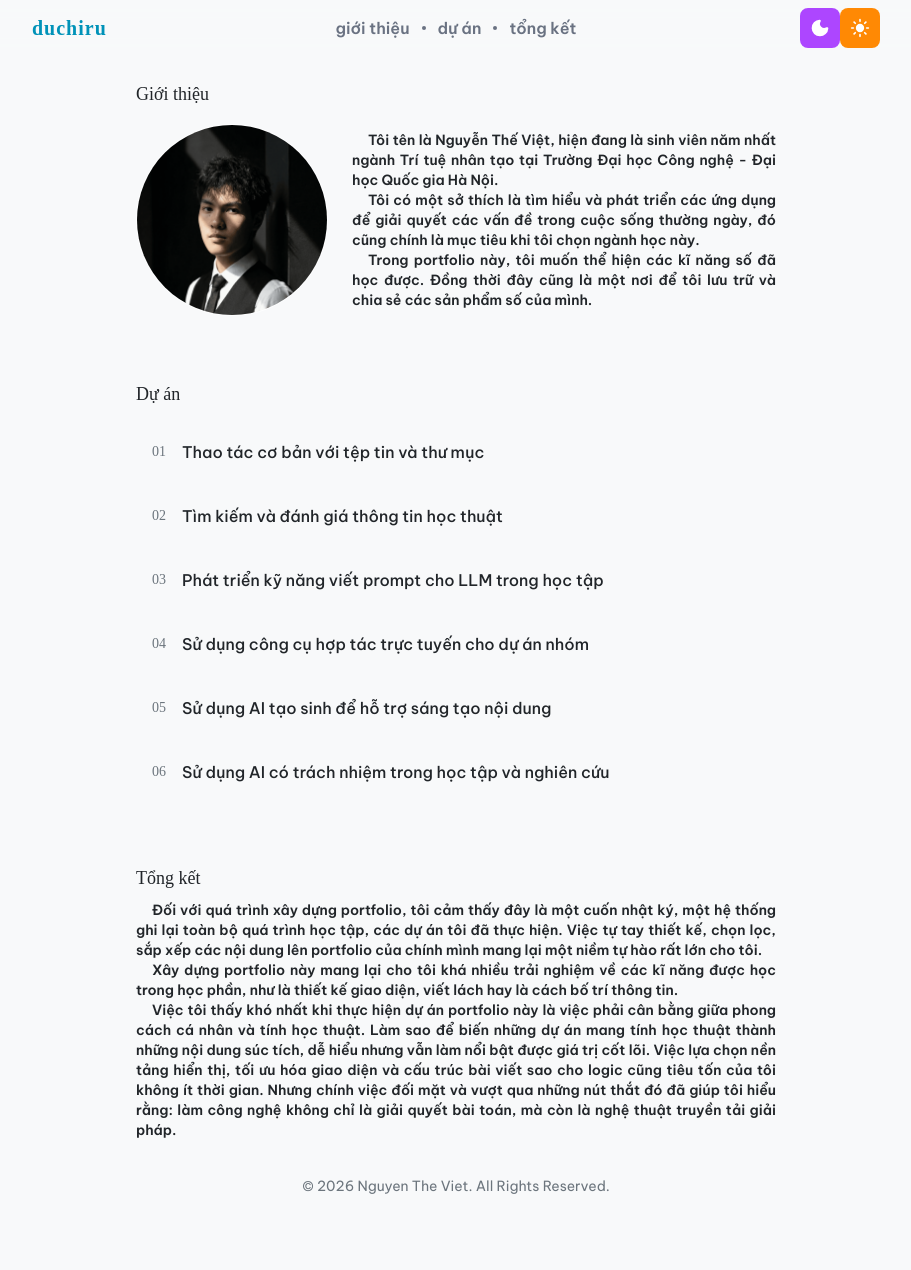
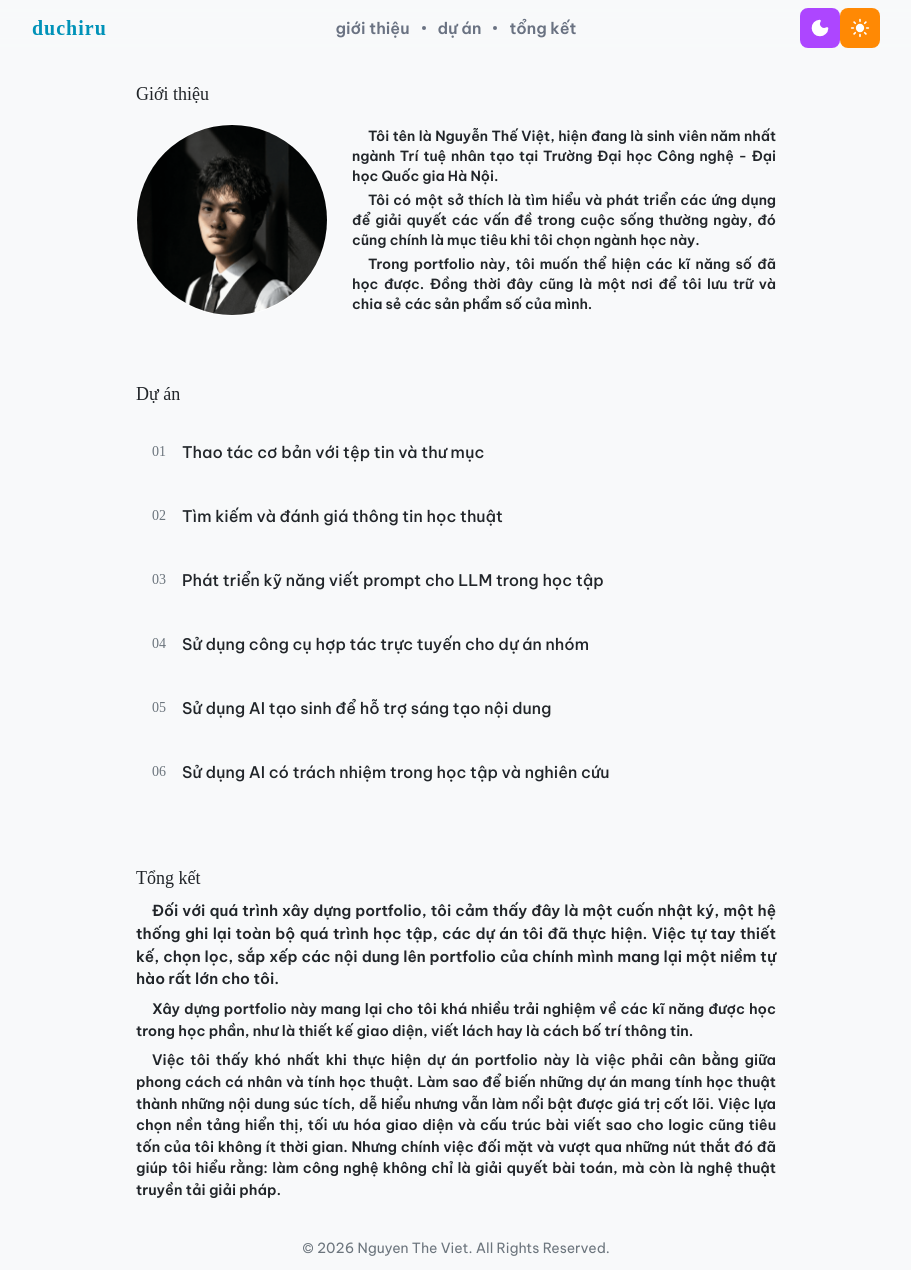
Before and after one commit to duchiru/portfolio-website, an Astro site: page / in a window 1280 px wide. Shown: the whole page, without its empty margins (184-1095 px from the left). Before the commit the page ends 1208 px from the top, so only its background shows below. Built offline with nearby package versions, Linux system fonts and the light colour scheme; Astro itself is replaced by a stand-in of ours; a web font is replaced by a local one.

Commit message:
fix: adjust text size

```diff
--- a/src/pages/index.astro
+++ b/src/pages/index.astro
@@ -13,7 +13,7 @@ const projects = Object.values(
       <h3 class="text-lg font-display">Giới thiệu</h3>
       <div class="grid grid-cols-[auto_1fr] gap-6 items-center">
         <Avatar class="size-48" />
-        <div>
+        <div class="space-y-1">
           <p class="font-semibold text-sm text-justify indent-4">
             Tôi tên là Nguyễn Thế Việt, hiện đang là sinh viên năm nhất ngành
             Trí tuệ nhân tạo tại Trường Đại học Công nghệ - Đại học Quốc gia Hà
@@ -56,19 +56,19 @@ const projects = Object.values(
 
     <section id="conclusion" class="space-y-2 scroll-mt-28">
       <h3 class="text-lg font-display">Tổng kết</h3>
-      <div>
-        <p class="font-semibold text-sm text-justify indent-4">
+      <div class="space-y-2">
+        <p class="font-semibold text-[0.95rem] text-justify indent-4">
           Đối với quá trình xây dựng portfolio, tôi cảm thấy đây là một cuốn
           nhật ký, một hệ thống ghi lại toàn bộ quá trình học tập, các dự án tôi
           đã thực hiện. Việc tự tay thiết kế, chọn lọc, sắp xếp các nội dung lên
           portfolio của chính mình mang lại một niềm tự hào rất lớn cho tôi.
         </p>
-        <p class="font-semibold text-sm text-justify indent-4">
+        <p class="font-semibold text-[0.9rem] text-justify indent-4">
           Xây dựng portfolio này mang lại cho tôi khá nhiều trải nghiệm về các
           kĩ năng được học trong học phần, như là thiết kế giao diện, viết lách
           hay là cách bố trí thông tin.
         </p>
-        <p class="font-semibold text-sm text-justify indent-4">
+        <p class="font-semibold text-[0.9rem] text-justify indent-4">
           Việc tôi thấy khó nhất khi thực hiện dự án portfolio này là việc phải
           cân bằng giữa phong cách cá nhân và tính học thuật. Làm sao để biến
           những dự án mang tính học thuật thành những nội dung súc tích, dễ hiểu
```
